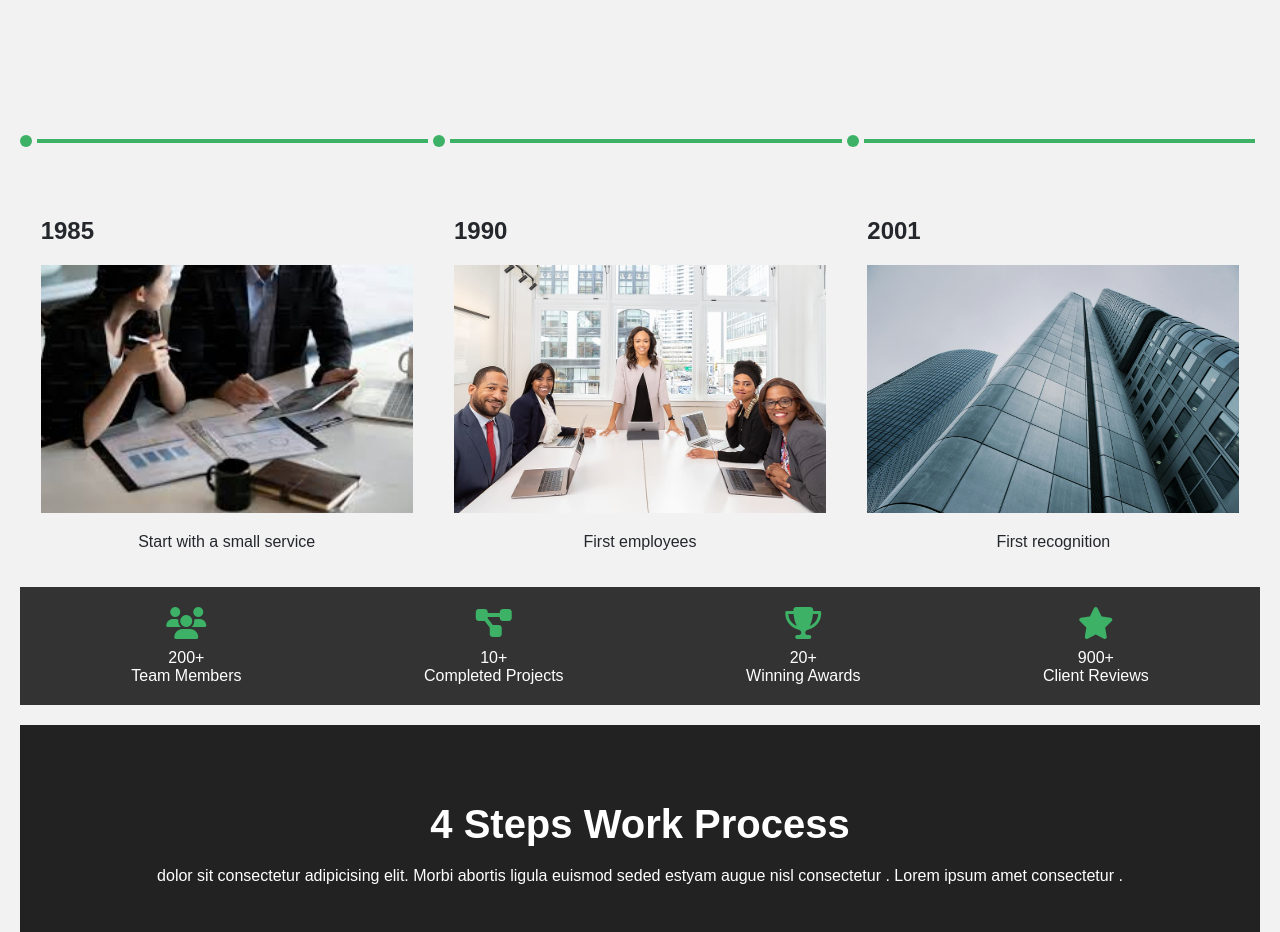
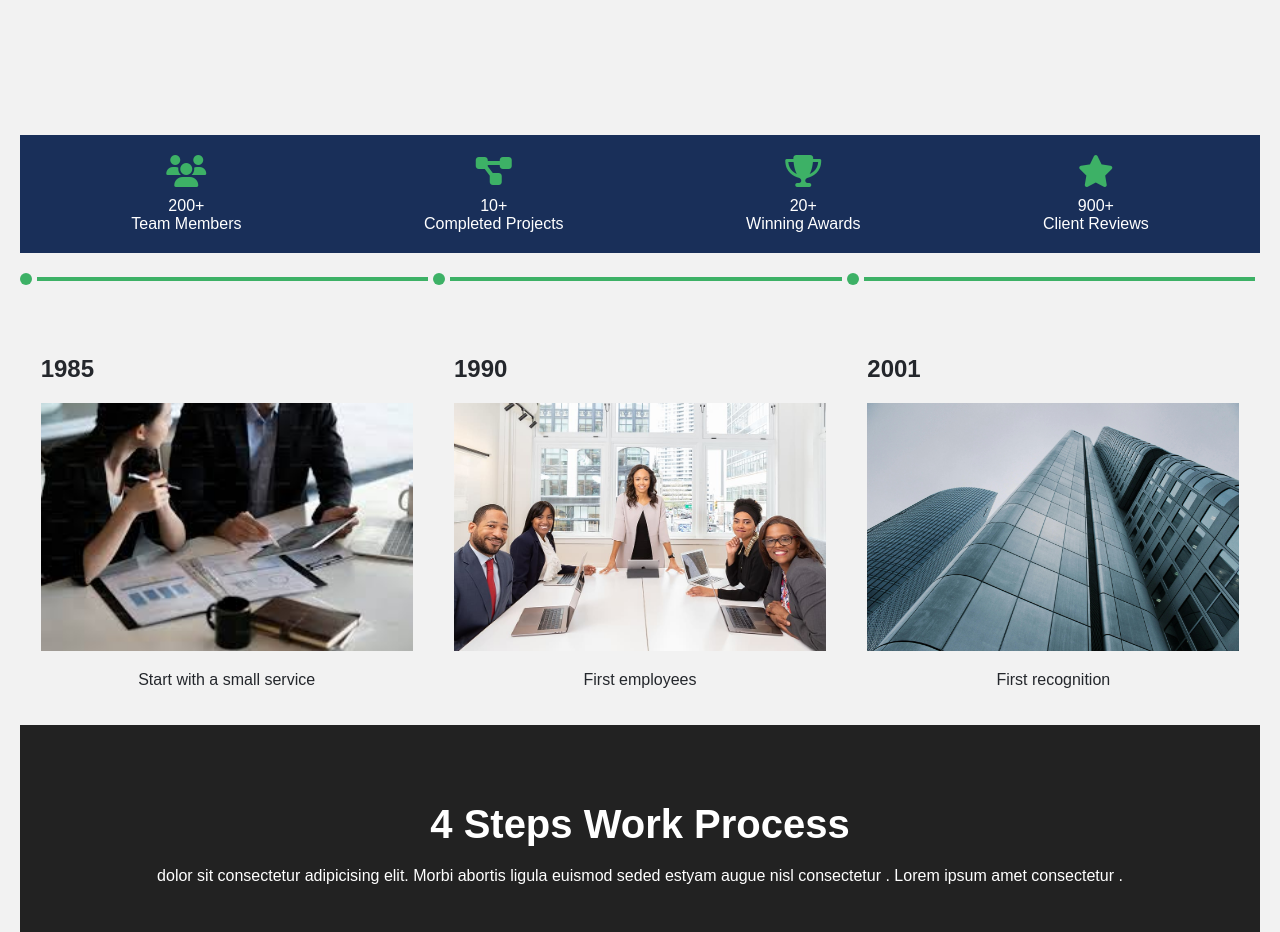
Before and after one commit to Sirijatinnavalli/sdg, a React (Create React App) app: page / in a window 1280 px wide. Shown: the part 880-1812 px from the top of the page. Built offline with nearby package versions, Linux system fonts and the light colour scheme; grey boxes are pictures that could not be loaded.

Commit message:
anything

```diff
--- a/src/App.js
+++ b/src/App.js
@@ -17,9 +17,10 @@ function App() {
       <Header />
       <main>
         <AboutUs />
+        <Stats/>
         <HorizontalLine/>
         <TimeLine/>
-        <Stats/> {/* Include Stats component */}
+        {/* Include Stats component */}
         <WorkProcess/>
         <Team/>
         <Footer /> {/* Include Footer */}
--- a/src/components/Stats.css
+++ b/src/components/Stats.css
@@ -4,7 +4,7 @@
     display: flex;
     justify-content: space-around;
     padding: 20px;
-    background-color:#333; /* Dark blue background color */
+    background-color:#192F59; /* Dark blue background color */
     margin-bottom: 20px;
   }
 
```
